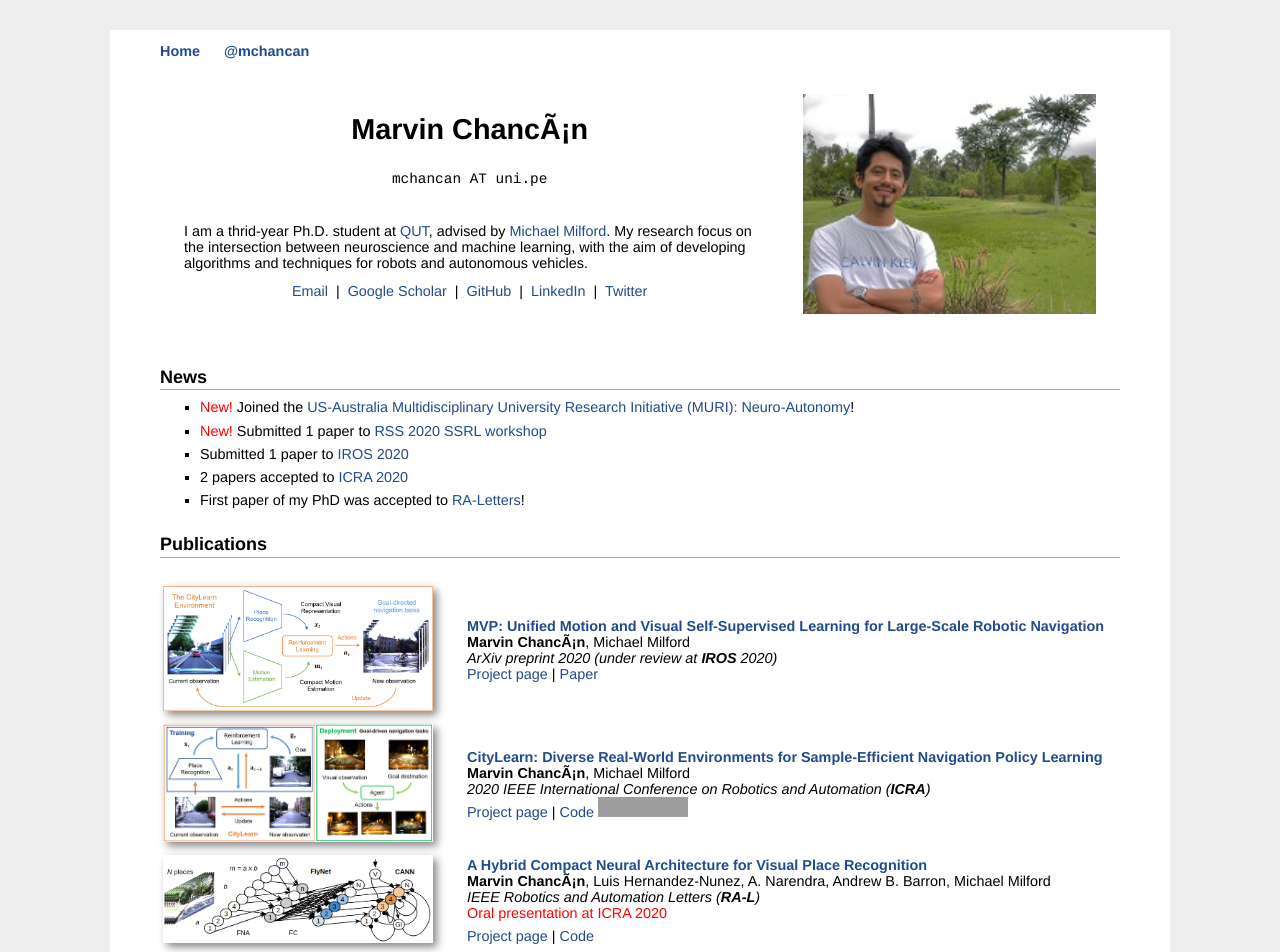
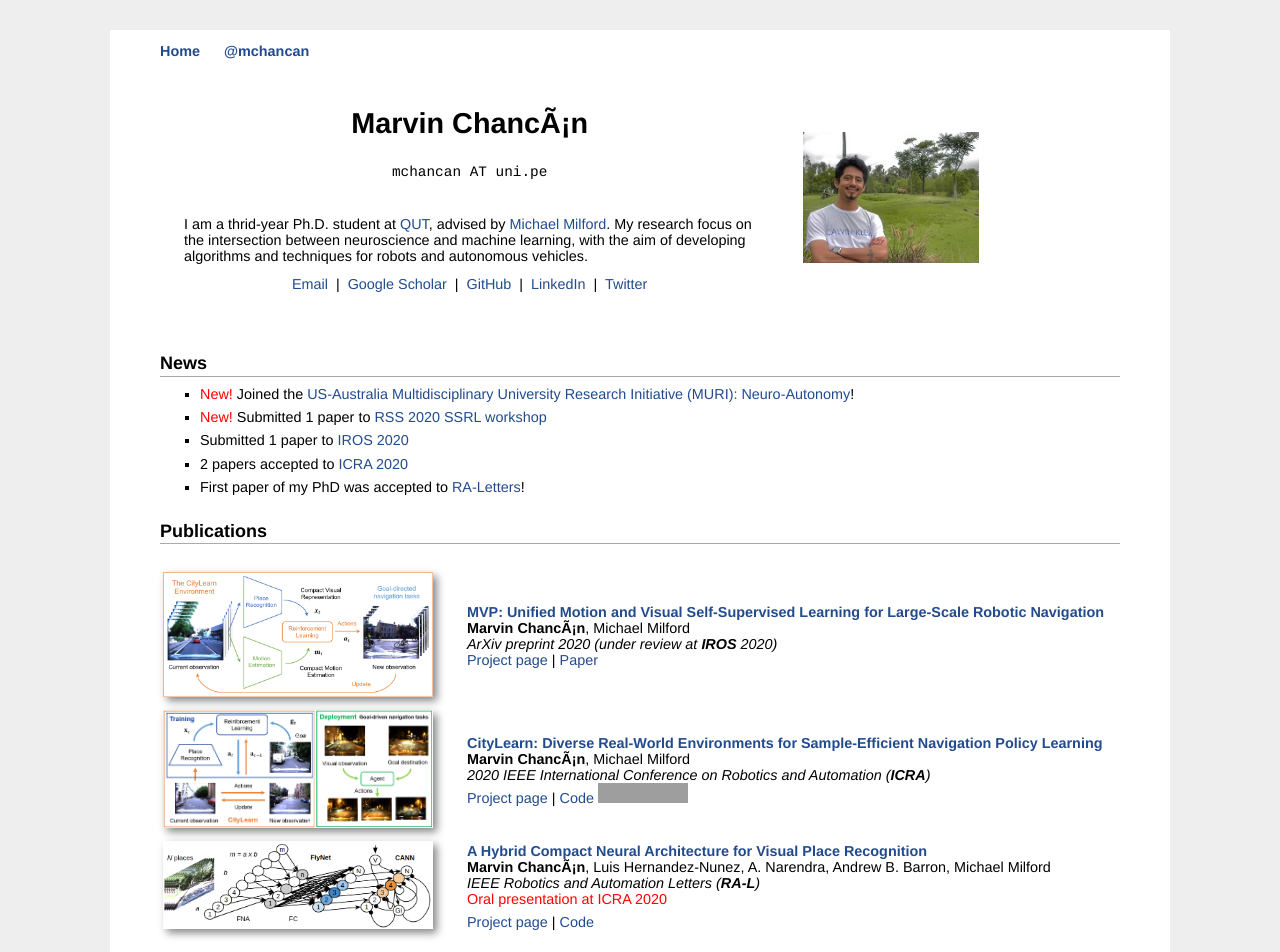
Before and after one commit to mchancan/mchancan.github.io, a Jekyll site: the page built from index.html, in a window 1280 px wide. Shown: the top 952 px of the page. Built offline with Jekyll 4.4.1, drawn with Linux system fonts in a browser that asks for light colours; comment, search, counter and statistics services are not loaded; grey boxes are pictures that could not be loaded.

Commit message:
Update index.html

```diff
--- a/index.html
+++ b/index.html
@@ -28,7 +28,7 @@ title: Marvin's Homepage
 		</p>
 	</td>
 	<td style="padding:2.5%;width:33%;max-width:40%">
-		<img style="width:100%;max-width:100%" alt="profile photo" src="images/mc.jpg">
+		<img style="width:60%;max-width:60%" alt="profile photo" src="images/mc.jpg">
 	</td>
 </tr>
 </table>
```
